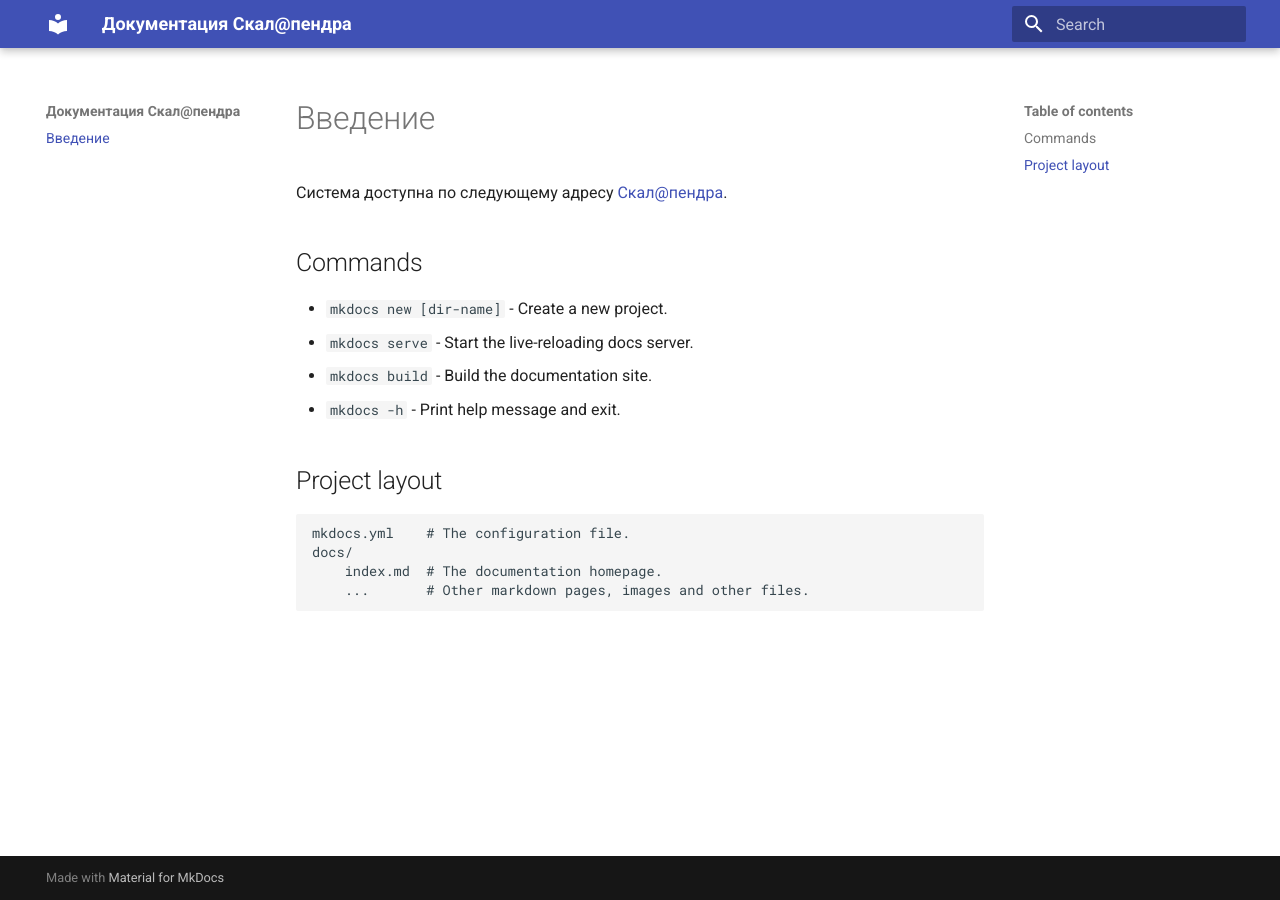
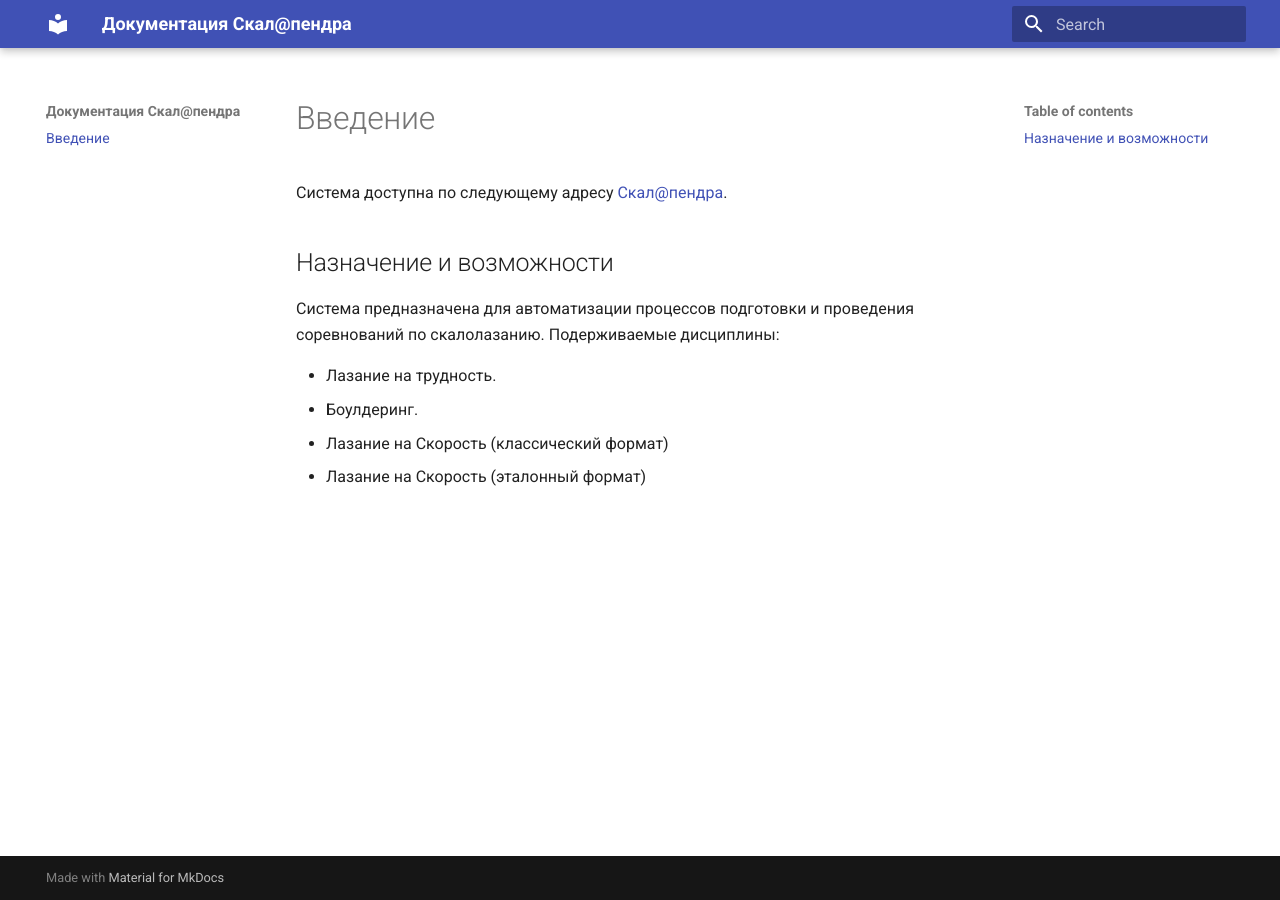
Before and after one commit to alptur/scaladocs, an MkDocs documentation site: the page built from docs/index.md, in a window 1280 px wide. Built offline with MkDocs 1.6.1 and Material for MkDocs 9.7.7, drawn with Linux system fonts in a browser that asks for light colours.

Commit message:
первая страница

```diff
--- a/docs/index.md
+++ b/docs/index.md
@@ -2,16 +2,12 @@
 
 Система доступна по следующему адресу [Скал@пендра](https://competition.alptur-club.ru/competition).
 
-## Commands
+## Назначение и возможности
 
-* `mkdocs new [dir-name]` - Create a new project.
-* `mkdocs serve` - Start the live-reloading docs server.
-* `mkdocs build` - Build the documentation site.
-* `mkdocs -h` - Print help message and exit.
+Система предназначена для автоматизации процессов подготовки и проведения соревнований по скалолазанию.
+Подерживаемые дисциплины:
 
-## Project layout
-
-    mkdocs.yml    # The configuration file.
-    docs/
-        index.md  # The documentation homepage.
-        ...       # Other markdown pages, images and other files.
+* Лазание на трудность.
+* Боулдеринг.
+* Лазание на Скорость (классический формат)
+* Лазание на Скорость (эталонный формат)
```
